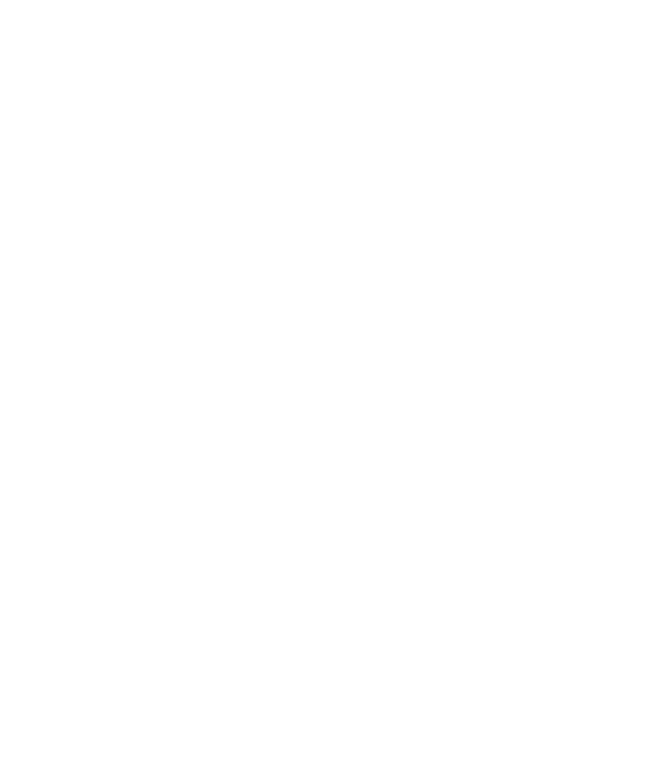
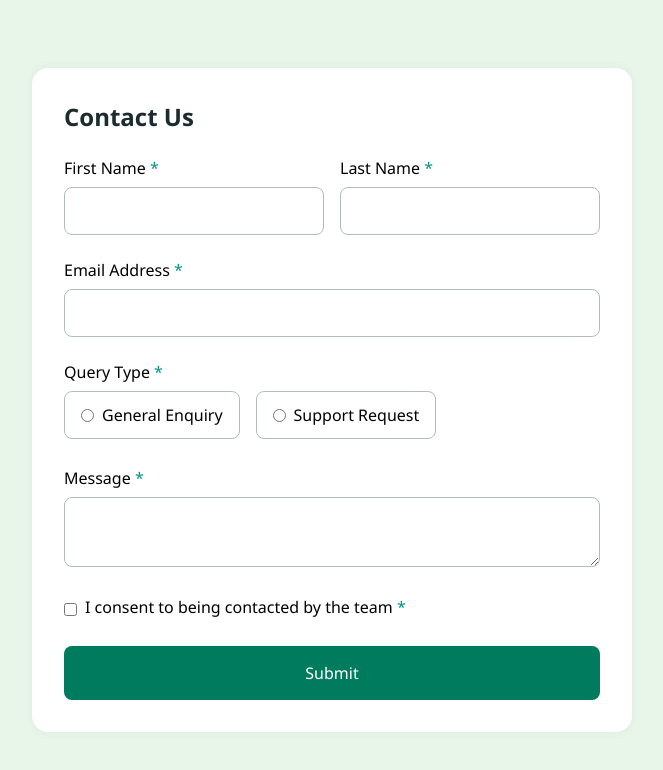
Before and after one commit to theekaguru/Contact-Form-Test, a plain HTML site: page index.html in a window 1280 px wide. Shown: the whole page, without its empty margins (308-971 px from the left). Drawn offline with Linux system fonts and the light colour scheme.

Commit message:
css styling

```diff
--- a/index.html
+++ b/index.html
@@ -1,11 +1,67 @@
 <!DOCTYPE html>
 <html lang="en">
 <head>
-    <meta charset="UTF-8">
-    <meta name="viewport" content="width=device-width, initial-scale=1.0">
-    <title>Frontend Mentor | Contact form</title>
+  <meta charset="UTF-8" />
+  <meta name="viewport" content="width=device-width, initial-scale=1.0"/>
+  <title>Frontend Mentor | Contact form</title>
+  <link rel="stylesheet" href="style.css" />
 </head>
+
 <body>
+  <div class="container">
+    <h1>Contact Us</h1>
 
+    <form class="login form" id="contactForm">
+      <div class="form-row">
+        <div class="form-group first-name">
+          <label for="firstName">First Name <span class="required">*</span></label>
+          <input type="text" id="firstName" name="firstName" />
+          <div class="error-message">This field is required</div>
+        </div>
+
+        <div class="form-group last-name">
+          <label for="lastName">Last Name <span class="required">*</span></label>
+          <input type="text" id="lastName" name="lastName" />
+          <div class="error-message">This field is required</div>
+        </div>
+      </div>
+
+      <div class="form-group email">
+        <label for="email">Email Address <span class="required">*</span></label>
+        <input type="email" id="email" name="email" />
+        <div class="error-message">This field is required</div>
+      </div>
+
+      <div class="form-group query-type">
+        <label>Query Type <span class="required">*</span></label>
+        <div class="radio-options">
+          <label class="radio-option">
+            <input type="radio" name="queryType" value="General Enquiry" />
+            General Enquiry
+          </label>
+
+          <label class="radio-option">
+            <input type="radio" name="queryType" value="Support Request" />
+            Support Request
+          </label>
+        </div>
+        <div class="error-message">Please select a query type</div>
+      </div>
+
+      <div class="form-group message">
+        <label for="message">Message <span class="required">*</span></label>
+        <textarea id="message" name="message"></textarea>
+        <div class="error-message">This field is required</div>
+      </div>
+
+      <div class="form-group checkbox">
+        <input type="checkbox" id="consent" name="consent" />
+        <label for="consent">I consent to being contacted by the team <span class="required">*</span></label>
+        <div class="error-message">You must consent before submitting</div>
+      </div>
+
+      <button type="submit">Submit</button>
+    </form>
+  </div>
 </body>
 </html>
--- /dev/null
+++ b/style.css
@@ -0,0 +1,121 @@
+* {
+  box-sizing: border-box;
+  margin: 0;
+  padding: 0;
+  font-family: 'Segoe UI', Tahoma, Geneva, Verdana, sans-serif;
+}
+
+/* Body styling */
+body {
+  background-color: #e8f5e9;
+  display: flex;
+  justify-content: center;
+  align-items: center;
+  height: 100vh;
+}
+
+/* Container styling */
+.container {
+  background-color: white;
+  padding: 2rem;
+  border-radius: 1rem;
+  box-shadow: 0 0 10px rgba(0, 0, 0, 0.05);
+  width: 100%;
+  max-width: 600px;
+}
+
+/* Header */
+.container h1 {
+  margin-bottom: 1.5rem;
+  color: #1c2b2d;
+  font-size: 1.5rem;
+}
+
+/* Form groups */
+.form-group {
+  margin-bottom: 1.5rem;
+}
+
+.form-row {
+  display: flex;
+  gap: 1rem;
+}
+
+.form-row .form-group {
+  flex: 1;
+}
+
+/* Input, textarea, checkbox */
+input[type="text"],
+input[type="email"],
+textarea {
+  width: 100%;
+  padding: 0.75rem;
+  border: 1px solid #b2beb5;
+  border-radius: 0.5rem;
+  margin-top: 0.25rem;
+  font-size: 1rem;
+}
+
+/* Label styling */
+label {
+  display: block;
+  margin-bottom: 0.25rem;
+  font-weight: 500;
+}
+
+/* Required field asterisk */
+.required {
+  color: #009688;
+}
+
+/* Error message */
+.error-message {
+  color: red;
+  font-size: 0.85rem;
+  display: none;
+}
+
+/* Radio buttons */
+.radio-options {
+  display: flex;
+  gap: 1rem;
+  margin-top: 0.5rem;
+}
+
+.radio-option {
+  padding: 0.75rem 1rem;
+  border: 1px solid #b2beb5;
+  border-radius: 0.5rem;
+  cursor: pointer;
+  display: flex;
+  align-items: center;
+  gap: 0.5rem;
+}
+
+.radio-option input[type="radio"] {
+  accent-color: #009688;
+}
+
+/* Checkbox */
+.form-group.checkbox {
+  display: flex;
+  align-items: center;
+  gap: 0.5rem;
+}
+
+/* Button styling */
+button[type="submit"] {
+  width: 100%;
+  padding: 1rem;
+  background-color: #007b5e;
+  color: white;
+  border: none;
+  border-radius: 0.5rem;
+  font-size: 1rem;
+  cursor: pointer;
+  transition: background-color 0.3s ease;
+}
+
+button[type="submit"]:hover {
+  background-color: #006049;
```
